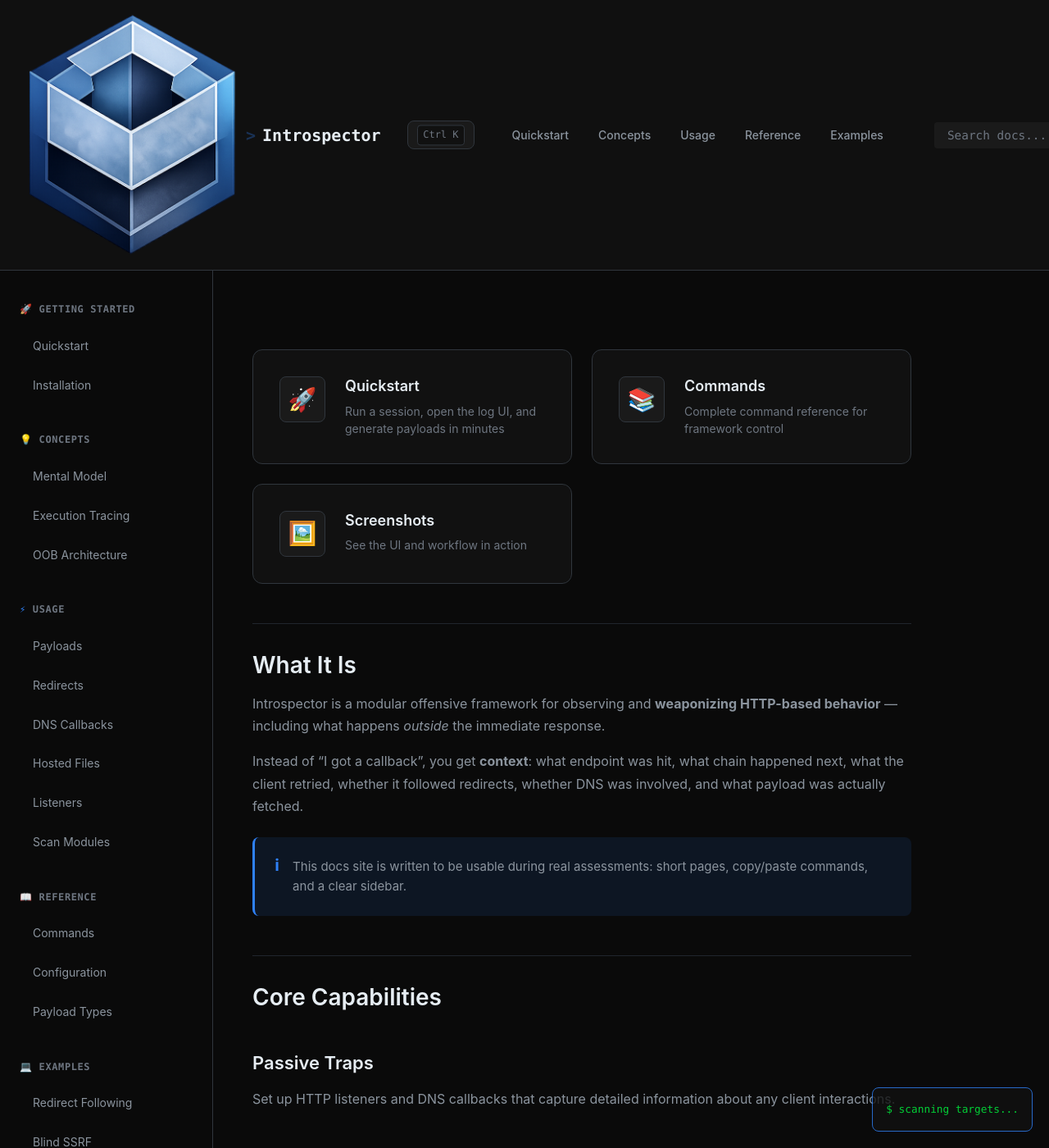
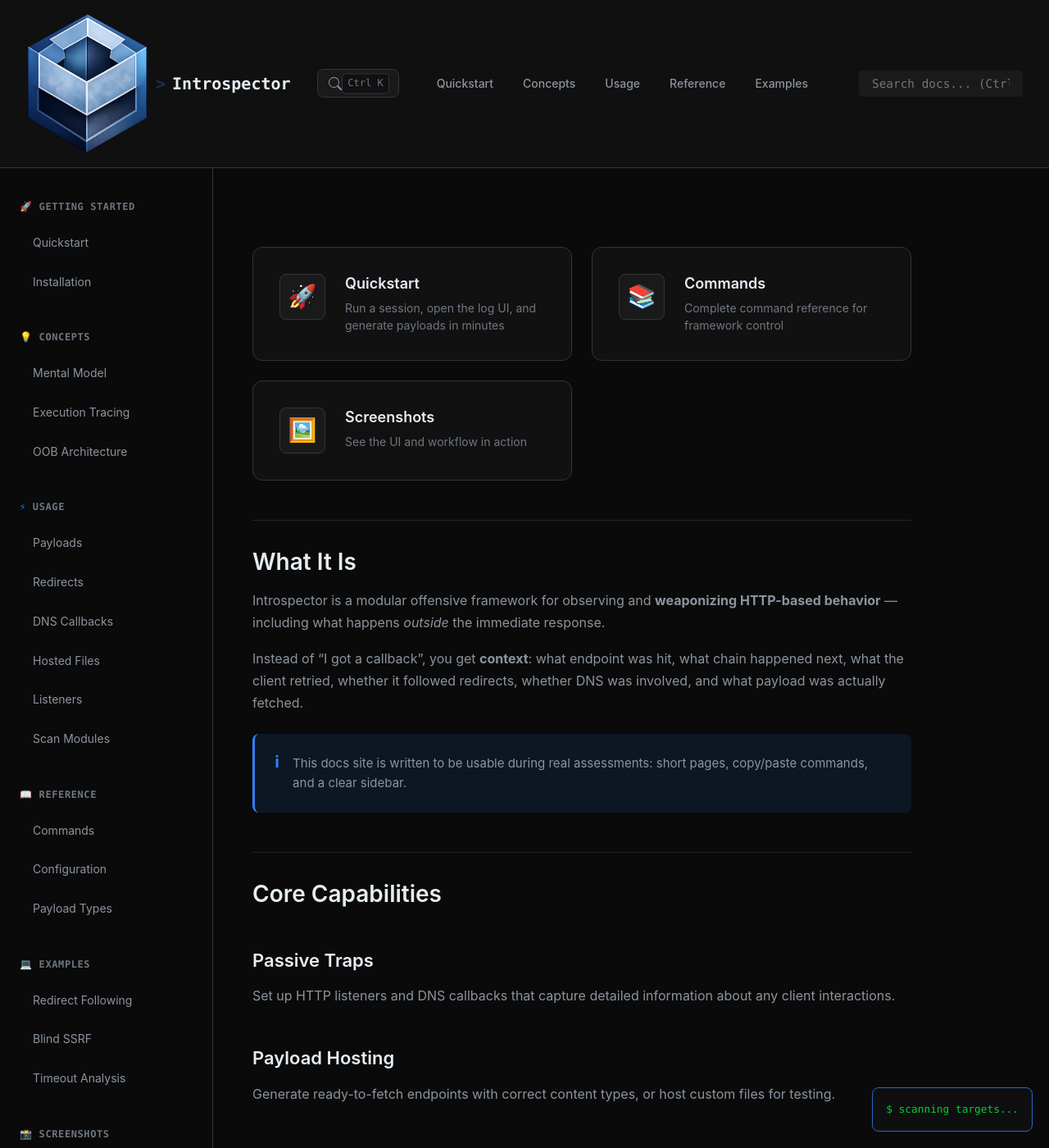
Before and after one commit to Dedal0/Introspector-Docs, a Jekyll site: the page built from index.md, in a window 1280 px wide and 1400 px high. Shown: the whole window at 82% size. Built offline with Jekyll 4.4.1, drawn with Linux system fonts in a browser that asks for light colours; our own code applies the rules of GitHub Pages for plain Markdown files.

Commit message:
Update introspector.css

```diff
--- a/assets/css/introspector.css
+++ b/assets/css/introspector.css
@@ -960,8 +960,8 @@ tbody tr:hover {
 }
 
 .hero-logo{
-  width:260px;
+  width:150px;
   height:auto;
-  max-width:40vw;
+  max-width:150px;
   display:block;
 }
```
